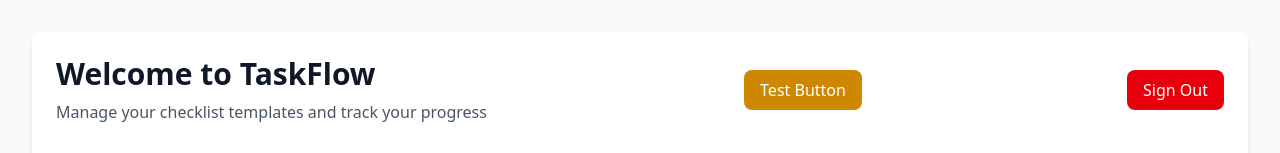
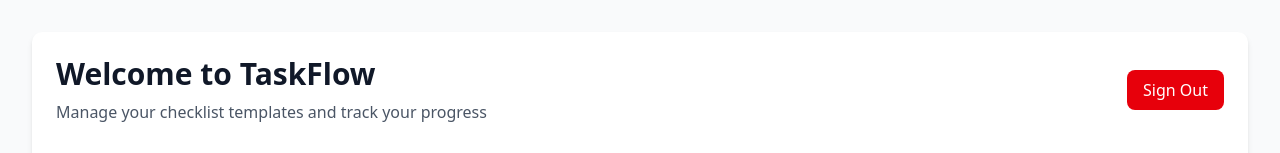
Before and after one commit to jugalsheth/taskflow, a Next.js app: page /dashboard in a window 1280 px wide. Shown: the top 153 px of the page. Built offline with nearby package versions, Linux system fonts and the light colour scheme; no server answers; the database is empty; sample sign-in values are in the browser's storage.

Commit message:
cleanup: Remove test button from dashboard

```diff
--- a/src/app/dashboard/page.tsx
+++ b/src/app/dashboard/page.tsx
@@ -178,15 +178,6 @@ export default function Dashboard() {
               <p className="text-gray-600 mt-2">Manage your checklist templates and track your progress</p>
             </div>
             <button
-              onClick={() => {
-                console.log("Test button clicked!");
-                alert("Test button works!");
-              }}
-              className="px-4 py-2 bg-yellow-600 text-white rounded-md hover:bg-yellow-700 focus:outline-none focus:ring-2 focus:ring-yellow-500 mr-2"
-            >
-              Test Button
-            </button>
-            <button
               onClick={() => signOut()}
               className="px-4 py-2 bg-red-600 text-white rounded-md hover:bg-red-700 focus:outline-none focus:ring-2 focus:ring-red-500"
             >
```
